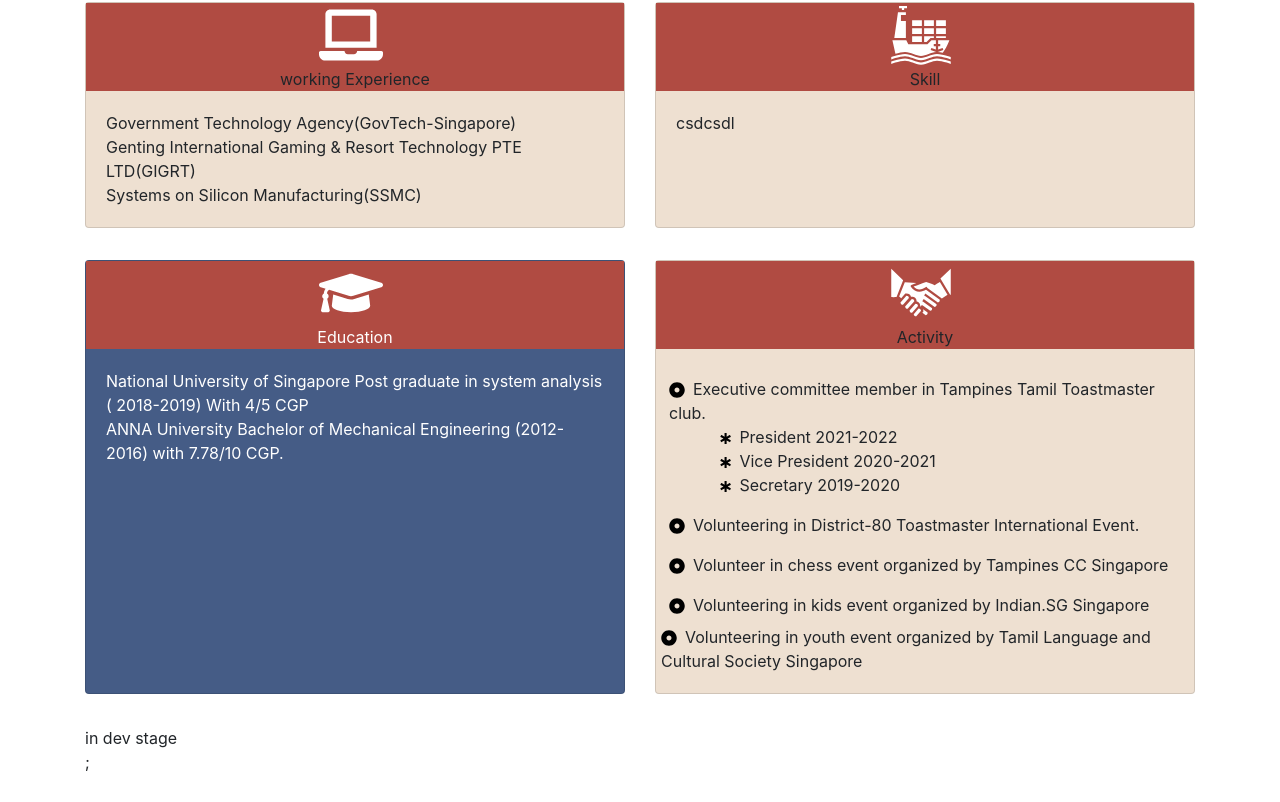
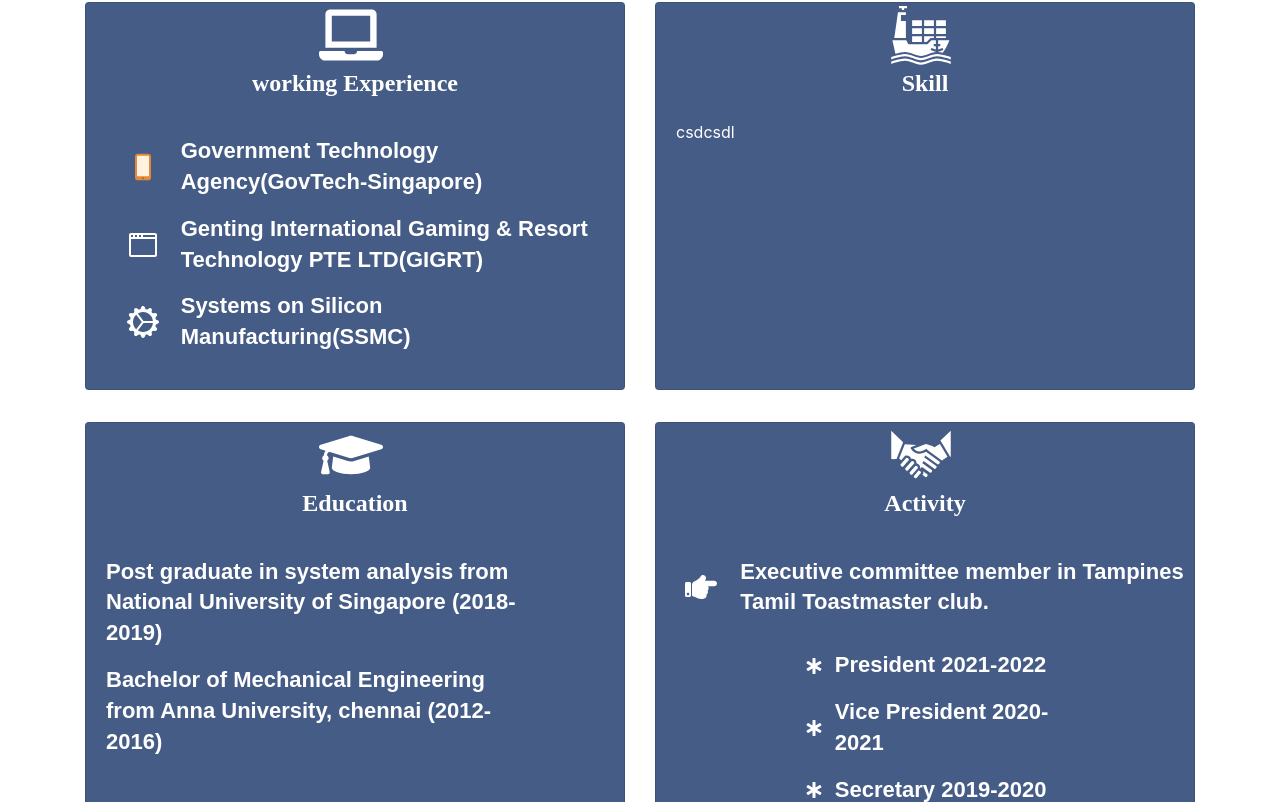
Before and after one commit to maksha19/aboutMe, a React (Create React App) app: page / in a window 1280 px wide. Shown: the part 438-1240 px from the top of the page. Before the commit the page ends 1212 px from the top, so only its background shows below. Built offline with nearby package versions, Linux system fonts and the light colour scheme.

Commit message:
style: fix body card style.

```diff
--- a/src/App.css
+++ b/src/App.css
@@ -110,17 +110,43 @@
   justify-content: center;
 }
 
-.my-club-role {
-  margin-left: 10%;
-}
-
 .activity-list-wrapper {
   margin: 0.5rem;
 }
 
 .activity-header-wrapper {
-  background-color: #b04b42;
+  background-color: #455c86;
   display: flex;
   flex-direction: column;
   align-items: center;
 }
+
+.activity-header {
+  font: normal normal 900 24px/1.4em cursive !important;
+}
+
+.activity-row-wrapper {
+  display: flex;
+  flex-direction: row;
+  margin-top: 1rem;
+  margin-bottom: 1rem;
+}
+
+.activity-body-icon {
+  flex: 0.15;
+  display: inline-flex;
+  justify-content: center;
+  align-items: center;
+}
+
+.activity-body-text {
+  flex: 0.85;
+  font: normal normal 600 15px/1.4em sans-serif;
+  display: inline-flex;
+  align-items: center;
+  font-size: 22px;
+}
+
+.my-club-role {
+  margin-left: 25%;
+}
--- a/src/body.tsx
+++ b/src/body.tsx
@@ -6,12 +6,16 @@
   FaLaptop,
   FaDotCircle,
   FaStarOfLife,
+  FaHandPointRight,
 } from "react-icons/fa";
 import { GiCargoShip, GiShakingHands } from "react-icons/gi";
+import { BsGearWideConnected } from "react-icons/bs";
+import { FcIphone } from "react-icons/fc";
+import { GoBrowser } from "react-icons/go";
 
 const Body = () => {
   return (
-    <Container>
+    <Container style={{ color: "white" }}>
       <div style={{ paddingTop: "2rem" }}>
         <div className="row body-row-center">
           <div
@@ -21,7 +25,7 @@
             <Card
               style={{
                 height: "100%",
-                backgroundColor: "#eee0d1",
+                backgroundColor: "#455c86",
               }}
             >
               <div className="activity-header-wrapper">
@@ -33,20 +37,51 @@
                 >
                   <FaLaptop />
                 </IconContext.Provider>
-                <div>working Experience</div>
+                <div className="activity-header">working Experience</div>
               </div>
               <Card.Body>
-                <div>
-                  <div>Government Technology Agency(GovTech-Singapore) </div>
+                <div className="activity-row-wrapper">
+                  <div className="activity-body-icon">
+                    <IconContext.Provider
+                      value={{
+                        size: "2rem",
+                      }}
+                    >
+                      <FcIphone />
+                    </IconContext.Provider>
                   </div>
-                <div>
-                  <div>
+                  <div className="activity-body-text">
+                    Government Technology Agency(GovTech-Singapore)
+                  </div>
+                </div>
+                <div className="activity-row-wrapper">
+                  <div className="activity-body-icon">
+                    <IconContext.Provider
+                      value={{
+                        size: "2rem",
+                      }}
+                    >
+                      <GoBrowser />
+                    </IconContext.Provider>
+                  </div>
+                  <div className="activity-body-text">
                     Genting International Gaming & Resort Technology PTE
                     LTD(GIGRT)
                   </div>
                 </div>
-                <div>
-                  <div>Systems on Silicon Manufacturing(SSMC) </div>
+                <div className="activity-row-wrapper">
+                  <div className="activity-body-icon">
+                    <IconContext.Provider
+                      value={{
+                        size: "2rem",
+                      }}
+                    >
+                      <BsGearWideConnected />
+                    </IconContext.Provider>
+                  </div>
+                  <div className="activity-body-text">
+                    Systems on Silicon Manufacturing(SSMC)
+                  </div>
                 </div>
               </Card.Body>
             </Card>
@@ -58,19 +93,23 @@
             <Card
               style={{
                 height: "100%",
-                backgroundColor: "#eee0d1",
+                backgroundColor: "#455c86",
+                color: "#fff",
               }}
             >
-              <div className="activity-header-wrapper">
+              <div
+                style={{ backgroundColor: "#455c86" }}
+                className="activity-header-wrapper"
+              >
                 <IconContext.Provider
                   value={{
                     size: "4rem",
-                    style: { marginRight: ".5rem", color: "white" },
+                    style: { marginRight: ".5rem", color: "#fff" },
                   }}
                 >
                   <GiCargoShip />
                 </IconContext.Provider>
-                <div>Skill</div>
+                <div className="activity-header">Skill</div>
               </div>
               <Card.Body>csdcsdl</Card.Body>
             </Card>
@@ -83,31 +122,34 @@
               style={{
                 height: "100%",
                 backgroundColor: "#455c86",
-                color: "white",
+                color: "#fff",
               }}
             >
-              <div className="activity-header-wrapper">
+              <div
+                style={{ backgroundColor: "#455c86" }}
+                className="activity-header-wrapper"
+              >
                 <IconContext.Provider
                   value={{
                     size: "4rem",
-                    style: { marginRight: ".5rem", color: "white" },
+                    style: { marginRight: ".5rem", color: "#fff" },
                   }}
                 >
                   <FaGraduationCap />
                 </IconContext.Provider>
-                <div>Education</div>
+                <div className="activity-header">Education</div>
               </div>
               <Card.Body>
-                <div>
-                  <div>
-                    National University of Singapore Post graduate in system
-                    analysis ( 2018-2019) With 4/5 CGP
+                <div className="activity-row-wrapper">
+                  <div className="activity-body-text">
+                    Post graduate in system analysis from National University of
+                    Singapore (2018-2019)
                   </div>
                 </div>
-                <div>
-                  <div>
-                    ANNA University Bachelor of Mechanical Engineering (2012-
-                    2016) with 7.78/10 CGP.
+                <div className="activity-row-wrapper">
+                  <div className="activity-body-text">
+                    Bachelor of Mechanical Engineering from Anna University,
+                    chennai (2012- 2016)
                   </div>
                 </div>
               </Card.Body>
@@ -117,7 +159,7 @@
             style={{ marginBottom: "2rem" }}
             className=" col-sm-12 col-md-6  col-6 col-11"
           >
-            <Card style={{ height: "100%", backgroundColor: "#eee0d1" }}>
+            <Card style={{ height: "100%", backgroundColor: "#455c86" }}>
               <div className="activity-header-wrapper">
                 <IconContext.Provider
                   value={{
@@ -127,101 +169,129 @@
                 >
                   <GiShakingHands />
                 </IconContext.Provider>
-                <div>Activity</div>
+                <div className="activity-header">Activity</div>
               </div>
               <Card.Body>
                 <div className="row">
-                  <div className="activity-list-wrapper">
+                  <div className="activity-row-wrapper">
+                    <div className="activity-body-icon">
+                      <IconContext.Provider
+                        value={{
+                          size: "2rem",
+                        }}
+                      >
+                        <FaHandPointRight />
+                      </IconContext.Provider>
+                    </div>
+                    <div className="activity-body-text">
+                      Executive committee member in Tampines Tamil Toastmaster
+                      club.
+                    </div>
+                  </div>
+                  <div className="my-club-role">
+                    <div className="activity-row-wrapper">
+                      <div className="activity-body-icon">
                         <IconContext.Provider
                           value={{
                             size: "1rem",
-                        style: { marginRight: ".5rem", color: "#000" },
-                      }}
-                    >
-                      <FaDotCircle />
-                    </IconContext.Provider>
-                    Executive committee member in Tampines Tamil Toastmaster
-                    club.
-                    <div className="my-club-role">
-                      <div>
-                        <IconContext.Provider
-                          value={{
-                            size: ".7rem",
-                            style: { marginRight: ".5rem", color: "#000" },
                           }}
                         >
                           <FaStarOfLife />
                         </IconContext.Provider>
+                      </div>
+                      <div className="activity-body-text">
                         President 2021-2022
                       </div>
-                      <div>
+                    </div>
+                    <div className="activity-row-wrapper">
+                      <div className="activity-body-icon">
                         <IconContext.Provider
                           value={{
-                            size: ".7rem",
-                            style: { marginRight: ".5rem", color: "#000" },
+                            size: "1rem",
                           }}
                         >
                           <FaStarOfLife />
                         </IconContext.Provider>
+                      </div>
+                      <div className="activity-body-text">
                         Vice President 2020-2021
                       </div>
-                      <div>
+                    </div>
+                    <div className="activity-row-wrapper">
+                      <div className="activity-body-icon">
                         <IconContext.Provider
                           value={{
-                            size: ".7rem",
-                            style: { marginRight: ".5rem", color: "#000" },
+                            size: "1rem",
                           }}
                         >
                           <FaStarOfLife />
                         </IconContext.Provider>
+                      </div>
+                      <div className="activity-body-text">
                         Secretary 2019-2020
                       </div>
                     </div>
                   </div>
-                  <div className="activity-list-wrapper">
+
+                  <div className="activity-row-wrapper">
+                    <div className="activity-body-icon">
                       <IconContext.Provider
                         value={{
-                        size: "1rem",
-                        style: { marginRight: ".5rem", color: "#000" },
+                          size: "2rem",
                         }}
                       >
-                      <FaDotCircle />
+                        <FaHandPointRight />
                       </IconContext.Provider>
-                    Volunteering in District-80 Toastmaster International Event.
                     </div>
-                  <div className="activity-list-wrapper">
+                    <div className="activity-body-text">
+                      Volunteering in District-80 Toastmaster International
+                      Event.
+                    </div>
+                  </div>
+                  <div className="activity-row-wrapper">
+                    <div className="activity-body-icon">
                       <IconContext.Provider
                         value={{
-                        size: "1rem",
-                        style: { marginRight: ".5rem", color: "#000" },
+                          size: "2rem",
                         }}
                       >
-                      <FaDotCircle />
+                        <FaHandPointRight />
                       </IconContext.Provider>
-                    Volunteer in chess event organized by Tampines CC Singapore
                     </div>
-                  <div className="activity-list-wrapper">
+                    <div className="activity-body-text">
+                      Volunteer in chess event organized by Tampines CC
+                      Singapore
+                    </div>
+                  </div>
+                  <div className="activity-row-wrapper">
+                    <div className="activity-body-icon">
                       <IconContext.Provider
                         value={{
-                        size: "1rem",
-                        style: { marginRight: ".5rem", color: "#000" },
+                          size: "2rem",
                         }}
                       >
-                      <FaDotCircle />
+                        <FaHandPointRight />
                       </IconContext.Provider>
-                    Volunteering in kids event organized by Indian.SG Singapore
                     </div>
-                  <div>
+                    <div className="activity-body-text">
+                      Volunteering in kids event organized by Indian.SG
+                      Singapore
+                    </div>
+                  </div>
+                  <div className="activity-row-wrapper">
+                    <div className="activity-body-icon">
                       <IconContext.Provider
                         value={{
-                        size: "1rem",
-                        style: { marginRight: ".5rem", color: "#000" },
+                          size: "2rem",
                         }}
                       >
-                      <FaDotCircle />
+                        <FaHandPointRight />
                       </IconContext.Provider>
-                    Volunteering in youth event organized by Tamil Language and
-                    Cultural Society Singapore
+                    </div>
+                    <div className="activity-body-text">
+                      Volunteering in youth event organized by Tamil Language
+                      and Cultural Society Singapore
+                    </div>
                   </div>
                 </div>
               </Card.Body>
```
Also changed, not shown: src/header.tsx (+5 -5 lines). Lines whose indentation alone changed are shown as unchanged.
